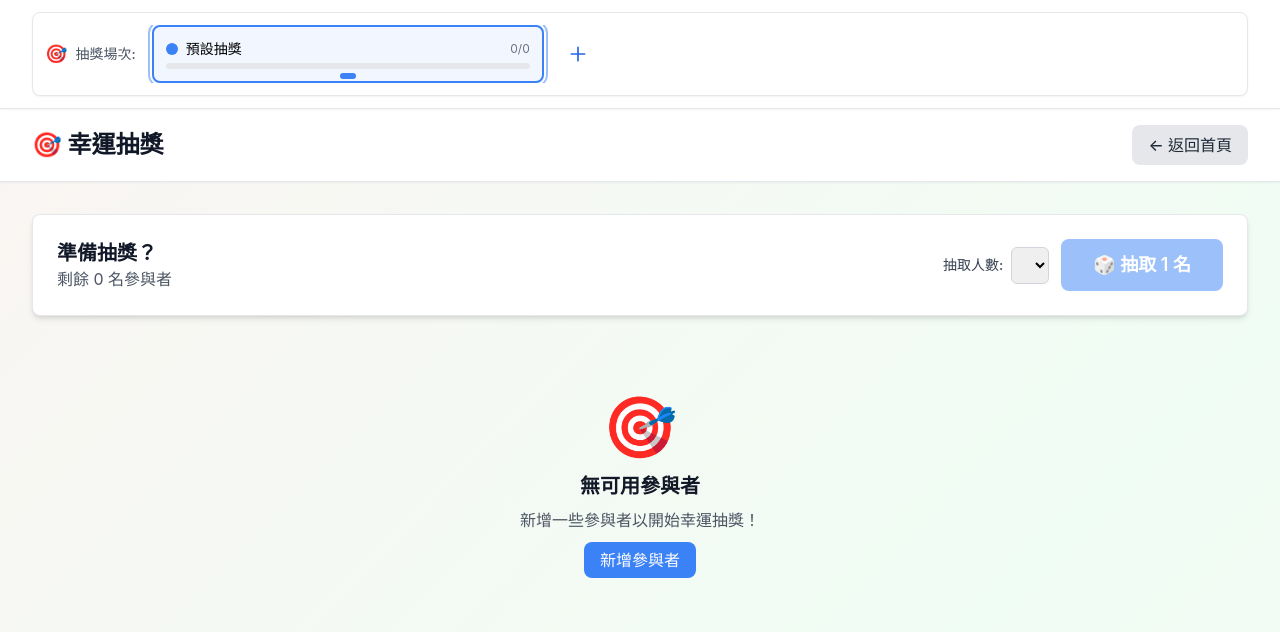
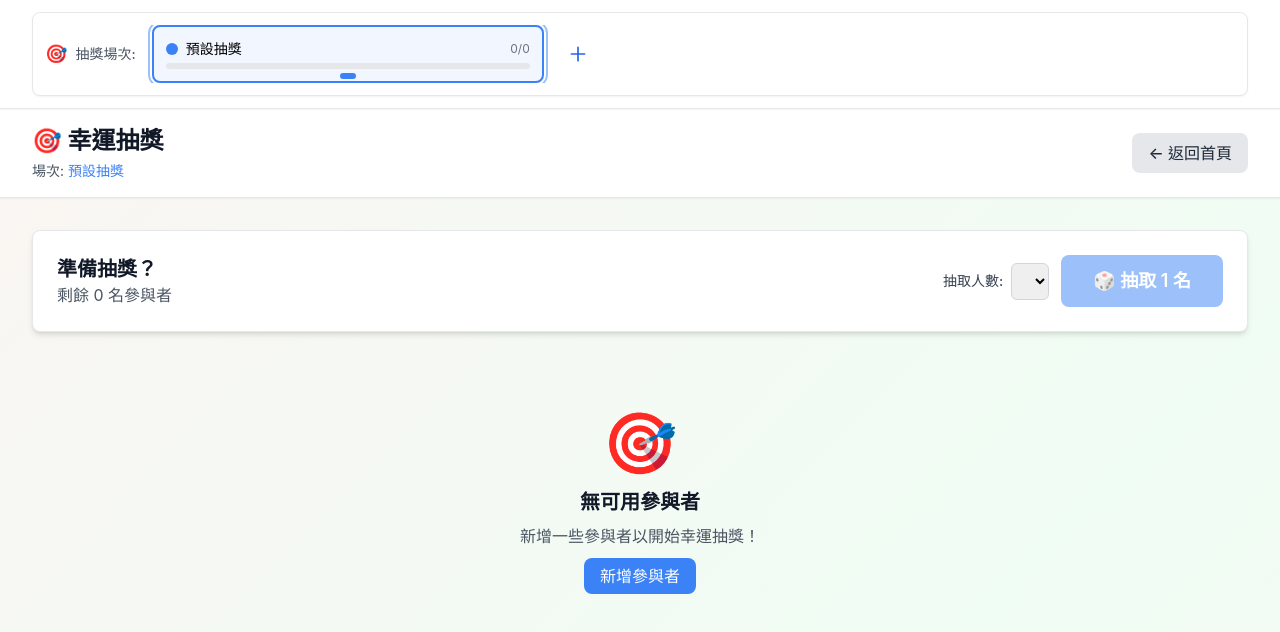
Before and after one commit to philip-mak/New_LuckyDraw, a Vue app: page /draw in a window 1280 px wide. Shown: the top 632 px of the page. Built offline with nearby package versions, Linux system fonts and the light colour scheme.

Commit message:
✨ Add session name display in Draw view header

```diff
--- a/src/views/Draw.vue
+++ b/src/views/Draw.vue
@@ -4,7 +4,12 @@
     <header class="bg-white shadow-sm border-b border-gray-200">
       <div class="max-w-7xl mx-auto px-4 sm:px-6 lg:px-8">
         <div class="flex justify-between items-center py-4">
-          <h1 class="text-2xl font-bold text-gray-900">🎯 幸運抽獎</h1>
+          <div>
+            <h1 class="text-2xl font-bold text-gray-900">🎯 幸運抽獎</h1>
+            <p v-if="activeSession" class="text-sm text-gray-600 mt-1">
+              場次: <span class="font-medium" :style="{ color: activeSession.color }">{{ activeSession.name }}</span>
+            </p>
+          </div>
           <router-link to="/" class="btn-secondary">← 返回首頁</router-link>
         </div>
       </div>
@@ -167,13 +172,17 @@ import { ref, computed, onMounted, watch } from 'vue'
 import { storeToRefs } from 'pinia'
 import { useParticipantsStore } from '@/stores/participants'
 import { usePrizesStore } from '@/stores/prizes'
+import { useSessionsStore } from '@/stores/sessions'
 import { useSettingsStore } from '@/stores/settings'
 import ParticipantCard from '@/components/ParticipantCard.vue'
 import type { Participant } from '@/types'
 
 const participantsStore = useParticipantsStore()
 const prizesStore = usePrizesStore()
+const sessionsStore = useSessionsStore()
 const settingsStore = useSettingsStore()
+
+const activeSession = computed(() => sessionsStore.activeSession)
 
 const currentWinners = ref<Participant[]>([])
 const winnersToSelect = ref(1)
```
